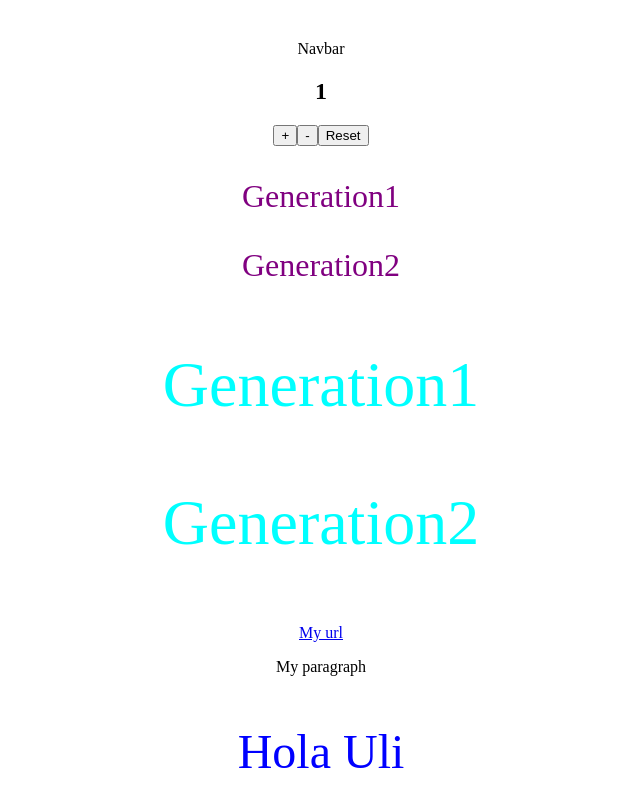
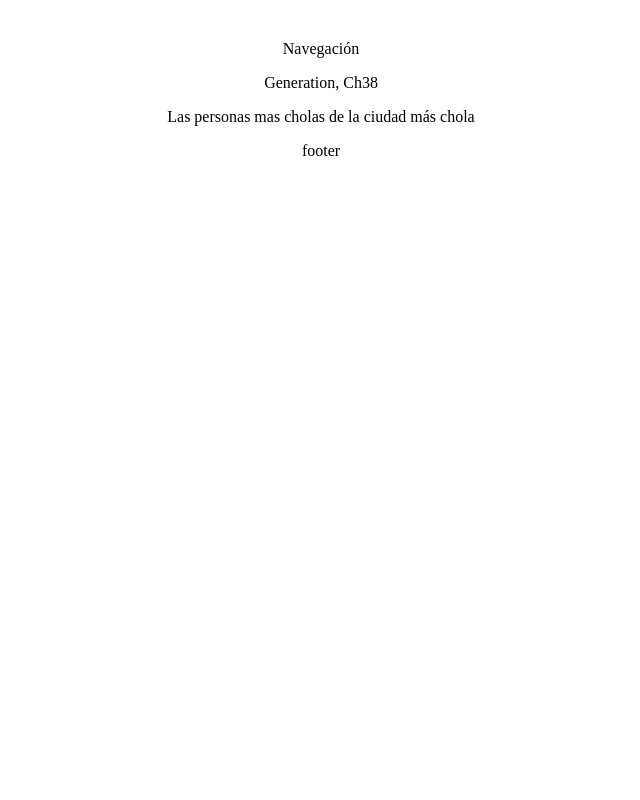
Before and after one commit to sergiotrrs/ch38-react-counter, a React (Vite) app: page /about in a window 1280 px wide. Shown: the top 800 px of the page, without its empty margins (319-959 px from the left). Built offline with nearby package versions, Linux system fonts and the light colour scheme.

Commit message:
feat: react router

```diff
--- a/src/App.jsx
+++ b/src/App.jsx
@@ -1,17 +1,27 @@
+import { Route, Routes } from "react-router-dom";
 import "./App.css";
 import { Counter } from "./components/counter/counter";
 import { Footer } from "./components/footer/footer";
 import { PrimerosPasos } from "./components/generation/primerosPasos";
 import { Navbar } from "./components/navbar/navbar";
+import { NotFound } from "./components/404/notFound";
+import { About } from "./components/about/about";
+import { Home } from "./components/home/home";
 
 function App() {
   return (
     <>
-      <Navbar />
+      <Routes>
+        <Route path="/" element={<Navbar />}>
 
-      <Counter />
-      <PrimerosPasos />
+          <Route index element={<Home />} />
+          <Route path="counter" element={<Counter />} />
+          <Route path="about" element={<About />} />
+          <Route path="primeros-pasos" element={ <PrimerosPasos /> } />
+          <Route path="*" element={<NotFound />} />
 
+        </Route>
+      </Routes>
       <Footer />
     </>
   );
--- /dev/null
+++ b/src/components/404/notFound.jsx
@@ -0,0 +1,7 @@
+
+
+export const NotFound = () => {
+  return (
+    <div>La página que intentas acceder no existe</div>
+  )
+}
--- /dev/null
+++ b/src/components/about/about.jsx
@@ -0,0 +1,12 @@
+
+
+export const About = () => {
+  return (
+    <div>
+        <p>
+        Generation, Ch38
+        </p>
+        <p>Las personas mas cholas de la ciudad más chola</p>
+    </div>
+  )
+}
--- /dev/null
+++ b/src/components/home/home.jsx
@@ -0,0 +1,10 @@
+
+
+export const Home = () => {
+  return (
+    <>
+        <h1>Estás en casa</h1>
+        <p>Pásale a lo barrido</p>
+    </>
+  )
+}
--- a/src/components/navbar/navbar.jsx
+++ b/src/components/navbar/navbar.jsx
@@ -1,10 +1,16 @@
+import { Outlet } from "react-router-dom";
 
 
 export const Navbar = () => {
   console.log("Soy el componente Navbar y me renderizo");
   return (
     <>
-    Navbar
+      <nav>
+        Navegación
+      </nav>
+
+      <Outlet />
+
     </>
   );
 };
--- a/src/main.jsx
+++ b/src/main.jsx
@@ -1,11 +1,20 @@
-import React from 'react'
-import ReactDOM from 'react-dom/client'
-import App from './App.jsx'
-import './index.css'
+import React from "react";
+import ReactDOM from "react-dom/client";
+import App from "./App.jsx";
+import "./index.css";
+import { BrowserRouter } from "react-router-dom";
 
-ReactDOM.createRoot(document.getElementById('root')).render(
+/*
+React.StrictMode: Componente de React que se utiliza en el desarrollo
+para detectar y advertir sobre posibles problemas en una aplicación.
+
+*/
+
+
+ReactDOM.createRoot(document.getElementById("root")).render(
   <React.StrictMode>
-    <App />
-
-  </React.StrictMode>,
-)
+    <BrowserRouter>
+      <App />
+    </BrowserRouter>
+  </React.StrictMode>
+);
```
